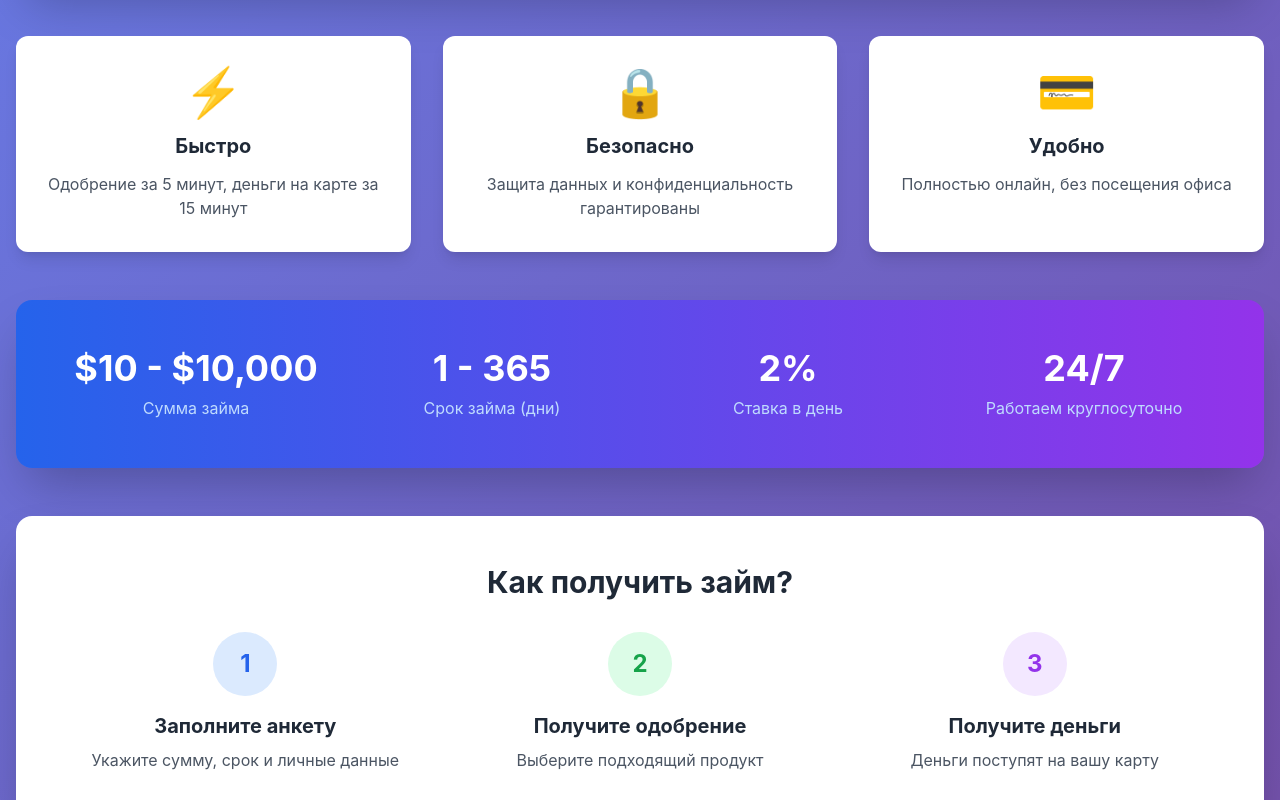
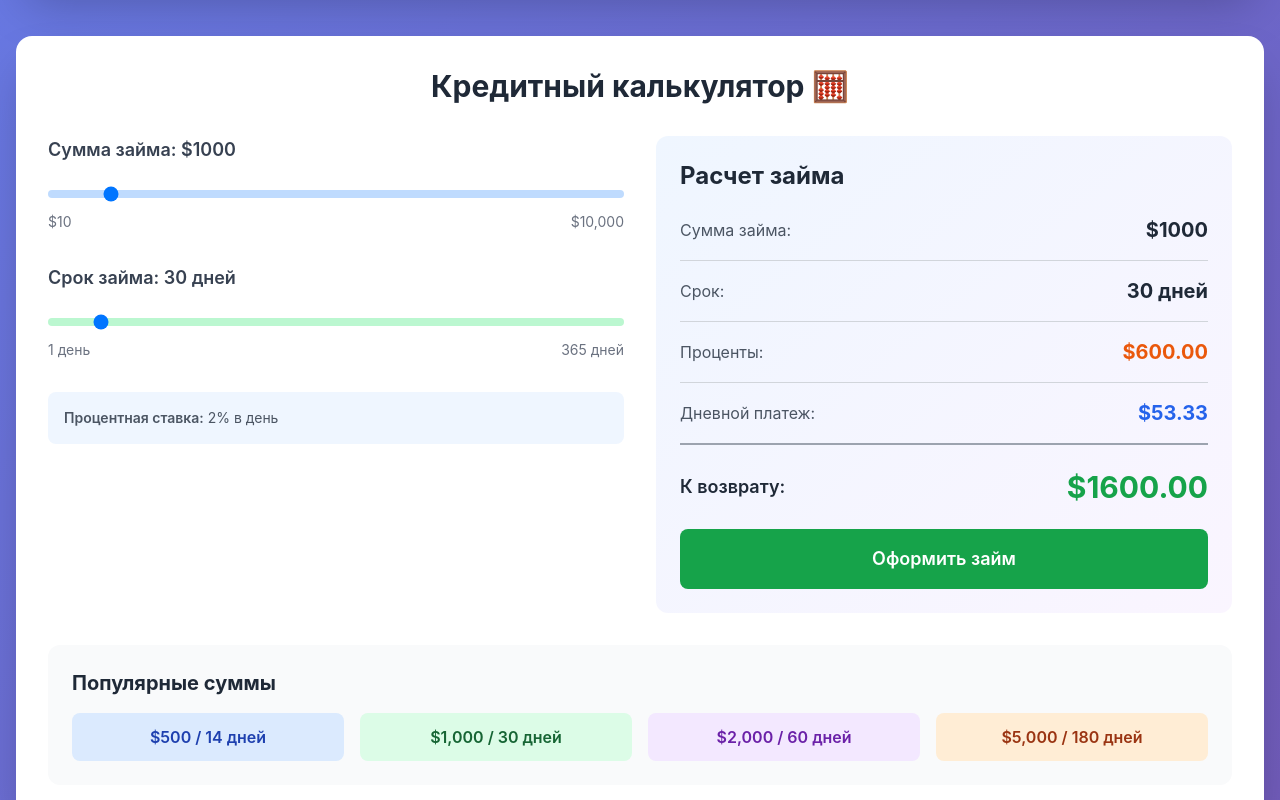
Before and after one commit to ioanngrigorev/microfinance-frontend, a React (Vite) app: page / in a window 1280 px wide. Shown: the part 420-1220 px from the top of the page. Built offline with nearby package versions, Linux system fonts and the light colour scheme.

Commit message:
Add credit calculator to homepage with interactive sliders and calculations

```diff
--- a/src/pages/HomePage.jsx
+++ b/src/pages/HomePage.jsx
@@ -1,6 +1,22 @@
 import { Link } from 'react-router-dom'
+import { useState } from 'react'
 
 function HomePage() {
+  const [amount, setAmount] = useState(1000)
+  const [term, setTerm] = useState(30)
+  const interestRate = 2.0 // 2% в день
+
+  const calculatePayment = () => {
+    const totalInterest = (amount * interestRate * term) / 100
+    const totalAmount = amount + totalInterest
+    return {
+      totalInterest: totalInterest.toFixed(2),
+      totalAmount: totalAmount.toFixed(2),
+      dailyPayment: (totalAmount / term).toFixed(2)
+    }
+  }
+
+  const payment = calculatePayment()
   return (
     <div className="container mx-auto px-4 py-12">
       {/* Hero Section */}
@@ -25,6 +41,133 @@ function HomePage() {
             >
               Оформить сейчас
             </Link>
+          </div>
+        </div>
+      </div>
+
+      {/* Кредитный калькулятор */}
+      <div className="bg-white rounded-2xl shadow-2xl p-8 mb-12">
+        <h2 className="text-3xl font-bold text-gray-800 text-center mb-8">
+          Кредитный калькулятор 🧮
+        </h2>
+
+        <div className="grid grid-cols-1 md:grid-cols-2 gap-8">
+          {/* Левая колонка - параметры */}
+          <div>
+            <div className="mb-8">
+              <label className="block text-gray-700 text-lg font-semibold mb-4">
+                Сумма займа: ${amount}
+              </label>
+              <input
+                type="range"
+                min="10"
+                max="10000"
+                step="10"
+                value={amount}
+                onChange={(e) => setAmount(Number(e.target.value))}
+                className="w-full h-2 bg-blue-200 rounded-lg appearance-none cursor-pointer"
+              />
+              <div className="flex justify-between text-sm text-gray-500 mt-2">
+                <span>$10</span>
+                <span>$10,000</span>
+              </div>
+            </div>
+
+            <div className="mb-8">
+              <label className="block text-gray-700 text-lg font-semibold mb-4">
+                Срок займа: {term} дней
+              </label>
+              <input
+                type="range"
+                min="1"
+                max="365"
+                step="1"
+                value={term}
+                onChange={(e) => setTerm(Number(e.target.value))}
+                className="w-full h-2 bg-green-200 rounded-lg appearance-none cursor-pointer"
+              />
+              <div className="flex justify-between text-sm text-gray-500 mt-2">
+                <span>1 день</span>
+                <span>365 дней</span>
+              </div>
+            </div>
+
+            <div className="bg-blue-50 rounded-lg p-4">
+              <p className="text-sm text-gray-600">
+                <span className="font-semibold">Процентная ставка:</span> {interestRate}% в день
+              </p>
+            </div>
+          </div>
+
+          {/* Правая колонка - результаты */}
+          <div className="bg-gradient-to-br from-blue-50 to-purple-50 rounded-xl p-6">
+            <h3 className="text-2xl font-bold text-gray-800 mb-6">Расчет займа</h3>
+
+            <div className="space-y-4">
+              <div className="flex justify-between items-center pb-4 border-b border-gray-300">
+                <span className="text-gray-600">Сумма займа:</span>
+                <span className="text-xl font-bold text-gray-800">${amount}</span>
+              </div>
+
+              <div className="flex justify-between items-center pb-4 border-b border-gray-300">
+                <span className="text-gray-600">Срок:</span>
+                <span className="text-xl font-bold text-gray-800">{term} дней</span>
+              </div>
+
+              <div className="flex justify-between items-center pb-4 border-b border-gray-300">
+                <span className="text-gray-600">Проценты:</span>
+                <span className="text-xl font-bold text-orange-600">${payment.totalInterest}</span>
+              </div>
+
+              <div className="flex justify-between items-center pb-4 border-b-2 border-gray-400">
+                <span className="text-gray-600">Дневной платеж:</span>
+                <span className="text-xl font-bold text-blue-600">${payment.dailyPayment}</span>
+              </div>
+
+              <div className="flex justify-between items-center pt-2">
+                <span className="text-lg font-semibold text-gray-800">К возврату:</span>
+                <span className="text-3xl font-bold text-green-600">${payment.totalAmount}</span>
+              </div>
+            </div>
+
+            <Link
+              to="/application"
+              state={{ amount, term }}
+              className="mt-6 w-full bg-green-600 hover:bg-green-700 text-white py-4 rounded-lg text-lg font-semibold transition block text-center"
+            >
+              Оформить займ
+            </Link>
+          </div>
+        </div>
+
+        {/* Примеры */}
+        <div className="mt-8 bg-gray-50 rounded-xl p-6">
+          <h3 className="text-xl font-bold text-gray-800 mb-4">Популярные суммы</h3>
+          <div className="grid grid-cols-2 md:grid-cols-4 gap-4">
+            <button
+              onClick={() => { setAmount(500); setTerm(14) }}
+              className="bg-blue-100 hover:bg-blue-200 text-blue-800 py-3 rounded-lg font-semibold transition"
+            >
+              $500 / 14 дней
+            </button>
+            <button
+              onClick={() => { setAmount(1000); setTerm(30) }}
+              className="bg-green-100 hover:bg-green-200 text-green-800 py-3 rounded-lg font-semibold transition"
+            >
+              $1,000 / 30 дней
+            </button>
+            <button
+              onClick={() => { setAmount(2000); setTerm(60) }}
+              className="bg-purple-100 hover:bg-purple-200 text-purple-800 py-3 rounded-lg font-semibold transition"
+            >
+              $2,000 / 60 дней
+            </button>
+            <button
+              onClick={() => { setAmount(5000); setTerm(180) }}
+              className="bg-orange-100 hover:bg-orange-200 text-orange-800 py-3 rounded-lg font-semibold transition"
+            >
+              $5,000 / 180 дней
+            </button>
           </div>
         </div>
       </div>
```
